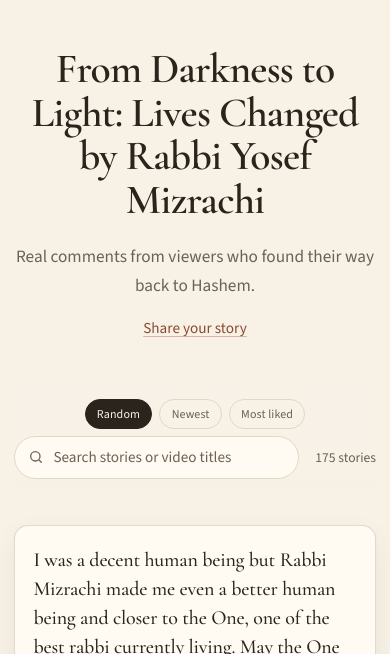
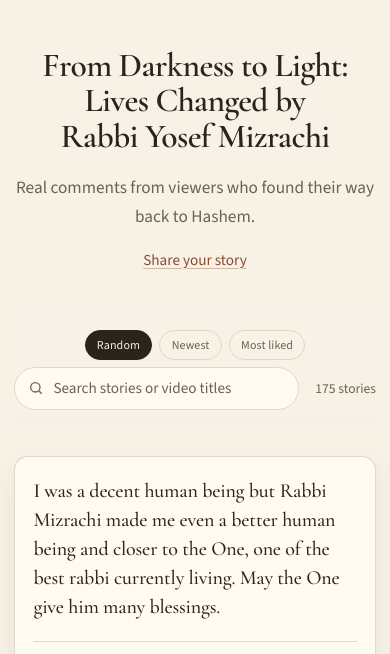
Before and after one commit to genoism/mizrachi-stories, a plain HTML site: page index.html in a window 390 px wide. Shown: the top 654 px of the page. Drawn offline with nearby package versions, Linux system fonts and the light colour scheme; no server answers.

Commit message:
Header: keep name on one line, balanced phrase breaks

```diff
--- a/index.html
+++ b/index.html
@@ -105,7 +105,7 @@
     h1 {
       font-family: "Cormorant Garamond", Georgia, serif;
       font-weight: 600;
-      font-size: clamp(2.6rem, 7vw, 3.9rem);
+      font-size: clamp(2.1rem, 8.2vw, 3.9rem);
       line-height: 1.05;
       margin: 0 0 1.2rem;
       letter-spacing: -0.02em;
@@ -462,12 +462,14 @@
       pointer-events: none;
       overflow: hidden;
     }
+    .nobr-h { white-space: nowrap; }
+    @media (max-width: 359px) { .nobr-h { white-space: normal; } }
   </style>
 </head>
 <body>
   <div class="wrap">
     <header class="intro">
-      <h1>From Darkness to Light: Lives Changed by Rabbi Yosef Mizrachi</h1>
+      <h1><span class="nobr-h">From Darkness to Light:</span> <span class="nobr-h">Lives Changed by</span> <span class="nobr-h">Rabbi Yosef Mizrachi</span></h1>
       <p class="lede">
         Real comments from viewers who found their way back to Hashem.
       </p>
```
